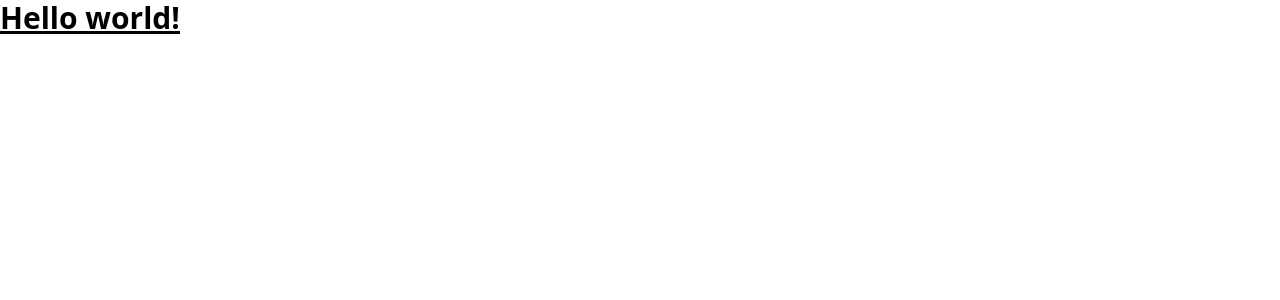
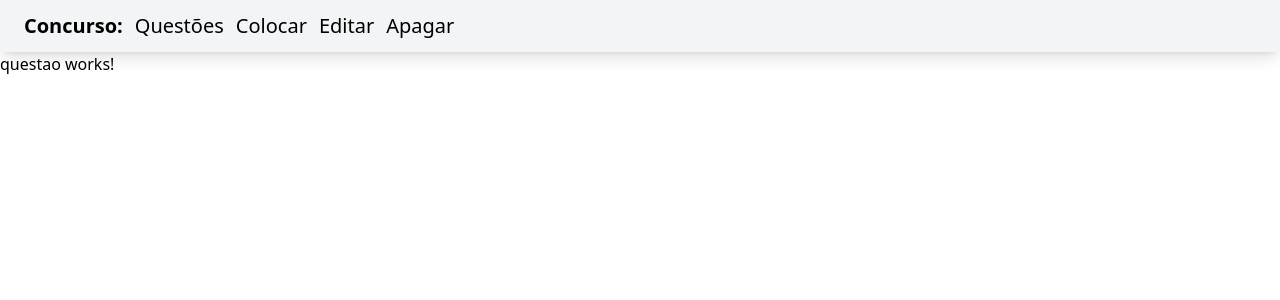
Before and after one commit to lnbentes/QuestoesConcurso, an Angular app: page /questao in a window 1280 px wide. Before the commit this address led to /. Shown: the top 300 px of the page. Built offline with nearby package versions, Linux system fonts and the light colour scheme.

Commit message:
menu e questoes

```diff
--- a/angular.json
+++ b/angular.json
@@ -29,7 +29,10 @@
             "styles": [
               "src/styles.css"
             ],
-            "scripts": []
+            "scripts": [
+            "./node_modules/jquery/dist/jquery.js",
+            "./node_modules/popper.js/dist/umd/popper.min.js"
+            ]
           },
           "configurations": {
             "production": {
--- a/package.json
+++ b/package.json
@@ -18,6 +18,9 @@
     "@angular/platform-browser": "^14.0.0",
     "@angular/platform-browser-dynamic": "^14.0.0",
     "@angular/router": "^14.0.0",
+    "jquery": "^3.6.0",
+    "ngx-order-pipe": "^2.2.0",
+    "popper.js": "^1.16.1",
     "rxjs": "~7.5.0",
     "tslib": "^2.3.0",
     "zone.js": "~0.11.4"
--- a/src/app/app-routing.module.ts
+++ b/src/app/app-routing.module.ts
@@ -1,7 +1,11 @@
 import { NgModule } from '@angular/core';
 import { RouterModule, Routes } from '@angular/router';
+import { QuestaoComponent } from './questao/questao.component';
 
-const routes: Routes = [];
+const routes: Routes = [
+  {path: "", redirectTo: "questao", pathMatch: "full"},
+  {path: "questao", component: QuestaoComponent},
+];
 
 @NgModule({
   imports: [RouterModule.forRoot(routes)],
--- a/src/app/app.component.html
+++ b/src/app/app.component.html
@@ -1,3 +1,2 @@
-<h1 class="text-3xl font-bold underline">
-  Hello world!
-</h1>
+<app-menu></app-menu>
+<router-outlet></router-outlet>
--- a/src/app/app.module.ts
+++ b/src/app/app.module.ts
@@ -3,10 +3,14 @@ import { BrowserModule } from '@angular/platform-browser';
 
 import { AppRoutingModule } from './app-routing.module';
 import { AppComponent } from './app.component';
+import { MenuComponent } from './menu/menu.component';
+import { QuestaoComponent } from './questao/questao.component';
 
 @NgModule({
   declarations: [
-    AppComponent
+    AppComponent,
+    MenuComponent,
+    QuestaoComponent
   ],
   imports: [
     BrowserModule,
--- /dev/null
+++ b/src/app/menu/menu.component.html
@@ -0,0 +1,11 @@
+<nav class="relative w-full flex flex-wrap items-center justify-between py-3 bg-gray-100 text-gray-500 hover:text-gray-700 focus:text-gray-700 shadow-lg">
+  <div class="container-fluid w-full flex flex-wrap items-center justify-between px-6">
+    <div class="container-fluid">
+      <a class="text-xl text-black font-semibold" href="#">Concurso:</a>
+      <a class="text-xl text-black px-3" href="#">Questões</a>
+      <a class="text-xl text-black" href="#">Colocar</a>
+      <a class="text-xl text-black px-3" href="#">Editar</a>
+      <a class="text-xl text-black" href="#">Apagar</a>
+    </div>
+  </div>
+</nav>
--- /dev/null
+++ b/src/app/menu/menu.component.ts
@@ -0,0 +1,15 @@
+import { Component, OnInit } from '@angular/core';
+
+@Component({
+  selector: 'app-menu',
+  templateUrl: './menu.component.html',
+  styleUrls: ['./menu.component.css']
+})
+export class MenuComponent implements OnInit {
+
+  constructor() { }
+
+  ngOnInit(): void {
+  }
+
+}
--- /dev/null
+++ b/src/app/questao/questao.component.html
@@ -0,0 +1 @@
+<p>questao works!</p>
--- /dev/null
+++ b/src/app/questao/questao.component.ts
@@ -0,0 +1,15 @@
+import { Component, OnInit } from '@angular/core';
+
+@Component({
+  selector: 'app-questao',
+  templateUrl: './questao.component.html',
+  styleUrls: ['./questao.component.css']
+})
+export class QuestaoComponent implements OnInit {
+
+  constructor() { }
+
+  ngOnInit(): void {
+  }
+
+}
```
Also changed, not shown: src/app/menu/menu.component.css (added), src/app/questao/questao.component.css (added), 2 other files (tests, documents, lock files or other folders).
